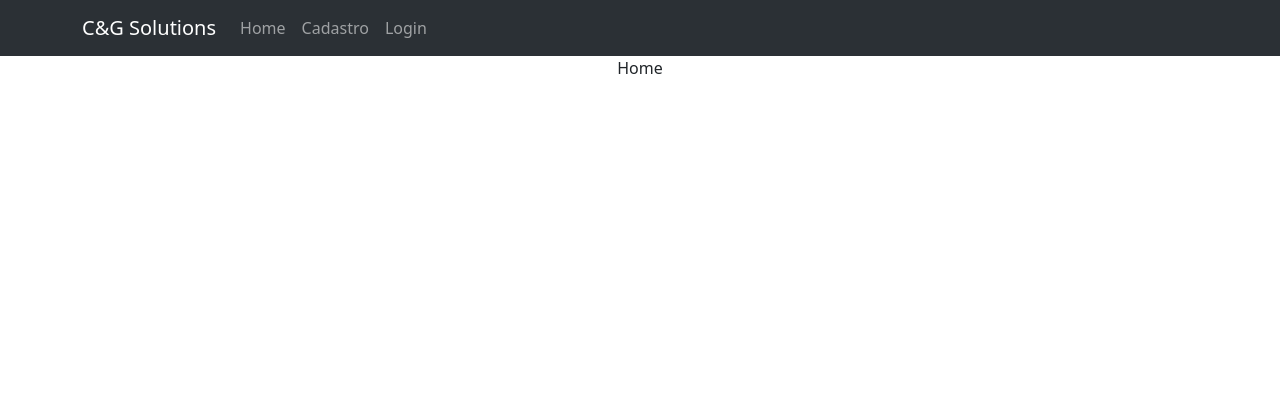
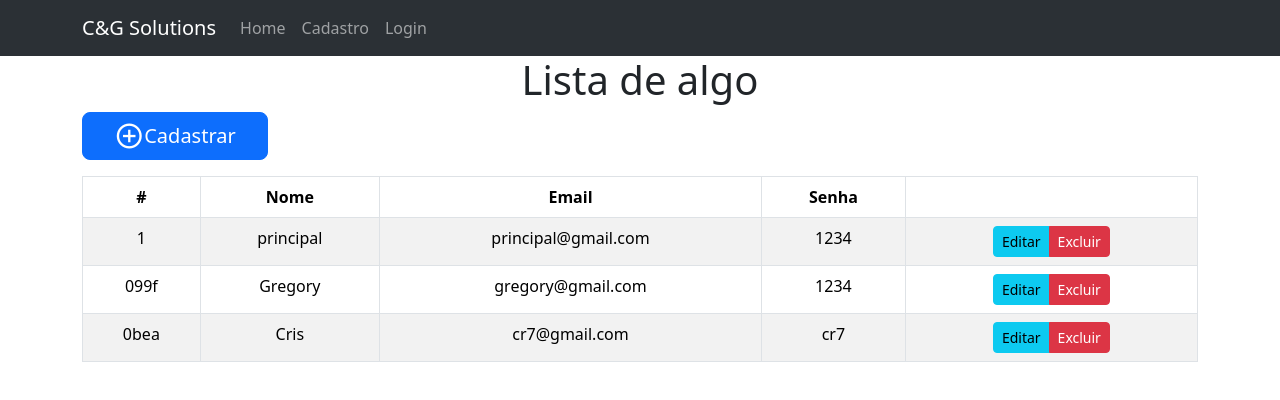
Before and after one commit to Joy-Jn/Prova-Refeita_JOY, a React (Create React App) app: page /home in a window 1280 px wide. Shown: the top 400 px of the page. Built offline with nearby package versions, Linux system fonts and the light colour scheme; data requests are answered from the project's data file.

Commit message:
Toda aula feita

```diff
--- a/src/data/db.json
+++ b/src/data/db.json
@@ -11,6 +11,12 @@
       "nome": "Gregory",
       "email": "gregory@gmail.com",
       "senha": "1234"
+    },
+    {
+      "id": "0bea",
+      "nome": "Cris",
+      "email": "cr7@gmail.com",
+      "senha": "cr7"
     }
   ]
 }
--- a/src/pages/Home.jsx
+++ b/src/pages/Home.jsx
@@ -1,9 +1,85 @@
-import React from 'react'
+import React from "react";
+import { Container } from "react-bootstrap";
+import Button from "react-bootstrap/Button";
+import ButtonGroup from "react-bootstrap/ButtonGroup";
+
+import Table from "react-bootstrap/Table";
+
+import {useState, useEffect} from "react"
+const url = "http://localhost:5000/usuarios";
 
 const Home = () => {
+
+  const [usuarios, setUsuarios] = useState([]);
+
+  //Resgate de dados da API
+  useEffect(() => {
+    async function fetchData() {
+      try {
+        const res = await fetch(url);
+        const users = await res.json();
+        setUsuarios(users);
+      } catch (error) {
+        console.log(error.message);
+      }
+    }
+    fetchData();
+    console.log(usuarios);
+  }, []);
+
+
+
+
   return (
-    <div>Home</div>
-  )
-}
+    <div>
+      <Container>
+        <h1>Lista de algo</h1>
+        <div className="d-grid col-2 gap-2">
+          <Button
+            variant="primary"
+            size="lg"
+            className="mb-3 d-inline-flex justify-content-center"
+          >
+            <span
+              className="material-symbols-outlined flex"
+              style={{ fontSize: "30px" }}
+            >
+              add_circle
+            </span>
+            Cadastrar
+          </Button>
+        </div>
 
-export default Home
+        <Table striped bordered hover>
+          <thead>
+            <tr>
+              <th>#</th>
+              <th>Nome </th>
+              <th>Email</th>
+              <th>Senha</th>
+              <th></th>
+            </tr>
+          </thead>
+          <tbody>
+            {usuarios.map((user)=>(
+            <tr key={user.id}>
+              <td>{user.id}</td>
+              <td>{user.nome}</td>
+              <td>{user.email}</td>
+              <td>{user.senha}</td>
+              <td>
+                <ButtonGroup size="sm">
+                  <Button variant="info">Editar</Button>
+                  <Button variant="danger">Excluir</Button>
+                </ButtonGroup>
+              </td>
+            </tr>
+            ))}
+          </tbody>
+        </Table>
+      </Container>
+    </div>
+  );
+};
+
+export default Home;
--- a/src/pages/Login.jsx
+++ b/src/pages/Login.jsx
@@ -19,23 +19,61 @@ const Login = () => {
   const [alertaVariant, setAlertaVariant] = useState("danger");
 
   //Lista de usuarios
-  const [usuarios, setUsuarios] = useState([])
+  const [usuarios, setUsuarios] = useState([]);
 
   //Resgate de dados da API
   useEffect(() => {
     async function fetchData() {
-      try{
-        const res = await fetch(url)
-        const users = await res.json()
-        setUsuarios(users)
-      }
-      catch (error){
-        console.log(error.message)
+      try {
+        const res = await fetch(url);
+        const users = await res.json();
+        setUsuarios(users);
+      } catch (error) {
+        console.log(error.message);
       }
     }
-    fetchData()
-    console.log(usuarios)
+    fetchData();
+    console.log(usuarios);
   }, []);
+
+  const gravarLocalStorage = (usuario) =>{
+    localStorage.setItem("userName", usuario.nome)
+    localStorage.setItem("userEmail", usuario.email)
+  }
+
+  const handleLogin = async (e) => {
+    e.preventDefault();
+
+    const user = { email, senha };
+
+    //Verifica na lista de usuarios se tem o usuario digitado
+    const userToFind = usuarios.find(
+      (userFind) => userFind.email == user.email
+    );
+
+    if (email != "") {
+      if (senha != "") {
+        if (userToFind != undefined && userToFind.senha == senha) {
+          console.log(userToFind);
+          console.log("entrou");
+          setAlertaClass("mb-3");
+          gravarLocalStorage(userToFind)
+          alert("Login efetuado com Sucesso");
+          setAlertaMensagem("Login efetuado com Sucesso");
+          setAlertaVariant("success");
+        } else {
+          setAlertaClass("mb-3");
+          setAlertaMensagem("Usuário ou senha inválides");
+        }
+      } else {
+        setAlertaClass("mb-3");
+        setAlertaMensagem("O campo senha não pode ser vazio");
+      }
+    } else {
+      setAlertaClass("mb-3");
+      setAlertaMensagem("O campo email não pode ser vazio");
+    }
+  };
 
   return (
     <div>
@@ -43,7 +81,7 @@ const Login = () => {
         <span class="material-symbols-outlined" style={{ fontSize: "100px" }}>
           login
         </span>
-        <form>
+        <form onSubmit={handleLogin}>
           {/* caixinha do email */}
           <FloatingLabel
             controlId="floatingInputEmail"
@@ -80,7 +118,9 @@ const Login = () => {
             {alertaMensagem}
           </Alert>
 
-          <Button variant="primary">Login</Button>
+          <Button variant="primary" type="submit">
+            Login
+          </Button>
         </form>
 
         <p>
```
